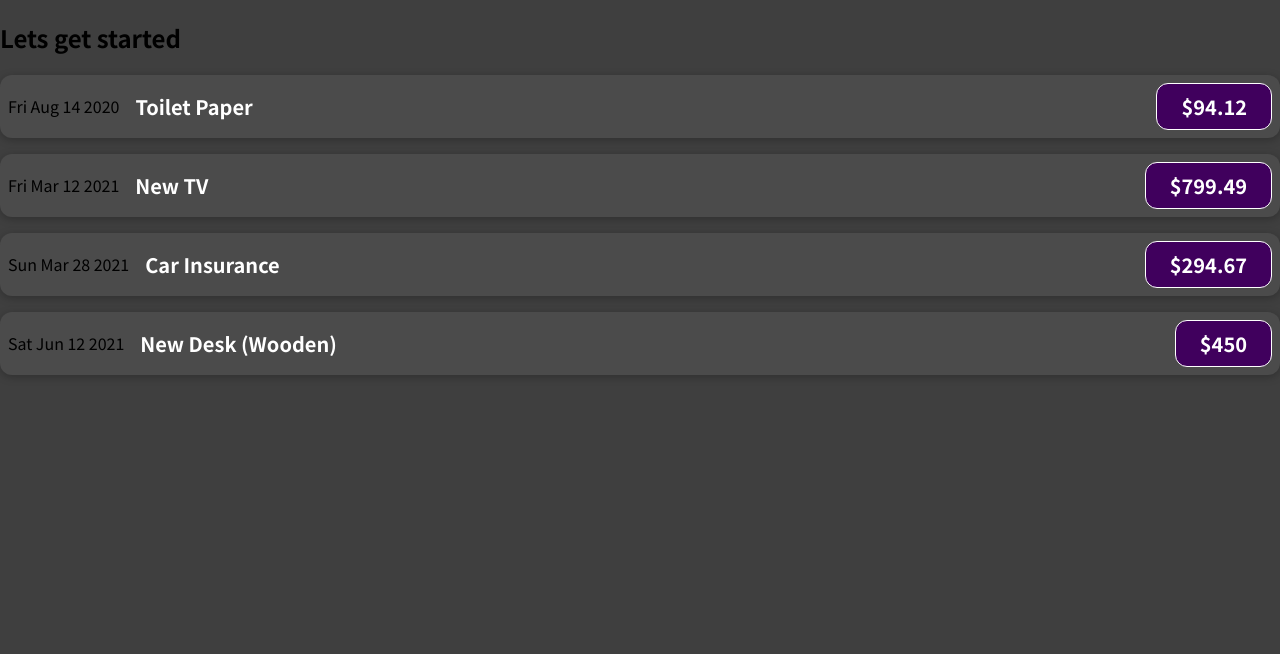
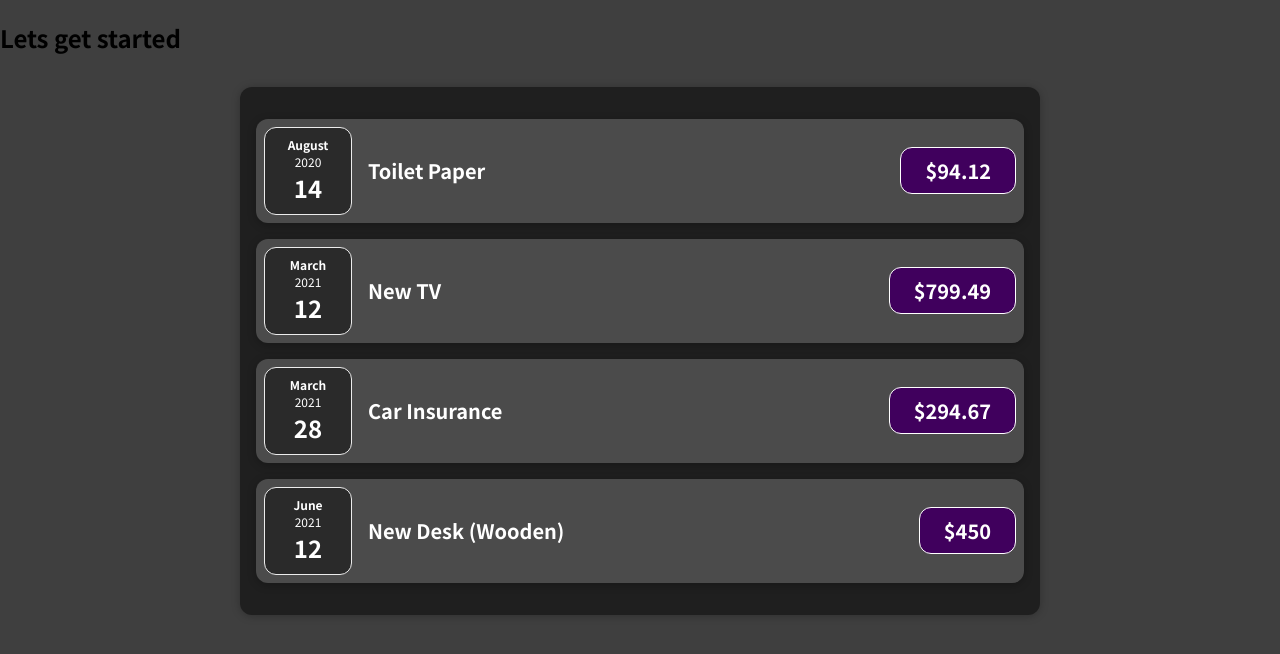
Before and after one commit to KovacFilip/ReactCourse, a React (Create React App) app in the folder my-app/: page / in a window 1280 px wide. Shown: the top 654 px of the page. Built offline with nearby package versions, Linux system fonts and the light colour scheme.

Commit message:
ExpenseList, ExpenseDate components

```diff
--- a/my-app/src/App.js
+++ b/my-app/src/App.js
@@ -1,4 +1,5 @@
 import ExpenseItem from './components/ExpenseItem';
+import ExpenseList from './components/ExpenseList';
 
 function App() {
   const expenses = [
@@ -26,26 +27,7 @@ function App() {
   return (
     <div>
       <h2>Lets get started</h2>
-      <ExpenseItem
-        date={expenses[0].date}
-        title={expenses[0].title}
-        amount={expenses[0].amount}
-      />
-      <ExpenseItem
-        date={expenses[1].date}
-        title={expenses[1].title}
-        amount={expenses[1].amount}
-      />
-      <ExpenseItem
-        date={expenses[2].date}
-        title={expenses[2].title}
-        amount={expenses[2].amount}
-      />
-      <ExpenseItem
-        date={expenses[3].date}
-        title={expenses[3].title}
-        amount={expenses[3].amount}
-      />
+      <ExpenseList expenses={expenses} />
     </div>
   );
 }
--- /dev/null
+++ b/my-app/src/components/ExpenseDate.css
@@ -0,0 +1,26 @@
+.expense-date {
+  display: flex;
+  flex-direction: column;
+  width: 5.5rem;
+  height: 5.5rem;
+  border: 1px solid #ececec;
+  background-color: #2a2a2a;
+  color: white;
+  border-radius: 12px;
+  align-items: center;
+  justify-content: center;
+}
+
+.expense-date__month {
+  font-size: 0.75rem;
+  font-weight: bold;
+}
+
+.expense-date__year {
+  font-size: 0.75rem;
+}
+
+.expense-date__day {
+  font-size: 1.5rem;
+  font-weight: bold;
+}
--- /dev/null
+++ b/my-app/src/components/ExpenseDate.js
@@ -0,0 +1,18 @@
+import React from 'react';
+import './ExpenseDate.css';
+
+function ExpenseDate({ date }) {
+  const month = date.toLocaleDateString('en-US', { month: 'long' });
+  const year = date.getFullYear();
+  const day = date.toLocaleDateString('en-US', { day: '2-digit' });
+
+  return (
+    <div className="expense-date">
+      <div className="expense-date__month">{month}</div>
+      <div className="expense-date__year">{year}</div>
+      <div className="expense-date__day">{day}</div>
+    </div>
+  );
+}
+
+export default ExpenseDate;
--- a/my-app/src/components/ExpenseItem.js
+++ b/my-app/src/components/ExpenseItem.js
@@ -1,15 +1,16 @@
+import ExpenseDate from './ExpenseDate';
 import './ExpenseItem.css';
 
-function ExpenseItem({ date, title, amount }) {
+const ExpenseItem = ({ date, title, amount }) => {
   return (
     <div className="expense-item">
-      <div>{date.toDateString()}</div>
+      <ExpenseDate date={date} />
       <div className="expense-item__description">
         <h2>{title}</h2>
         <div className="expense-item__price">${amount}</div>
       </div>
     </div>
   );
-}
+};
 
 export default ExpenseItem;
--- /dev/null
+++ b/my-app/src/components/ExpenseList.css
@@ -0,0 +1,9 @@
+.expenses {
+  padding: 1rem;
+  background-color: rgb(31, 31, 31);
+  margin: 2rem auto;
+  width: 50rem;
+  max-width: 95%;
+  border-radius: 12px;
+  box-shadow: 0 1px 8px rgba(0, 0, 0, 0.25);
+}
--- /dev/null
+++ b/my-app/src/components/ExpenseList.js
@@ -0,0 +1,19 @@
+import React from 'react';
+import ExpenseItem from './ExpenseItem';
+import './ExpenseList.css';
+
+function ExpenseList({ expenses }) {
+  const list = expenses.map((expense, i) => {
+    return (
+      <ExpenseItem
+        date={expense.date}
+        title={expense.title}
+        amount={expense.amount}
+      />
+    );
+  });
+
+  return <div className="expenses">{list}</div>;
+}
+
+export default ExpenseList;
```
